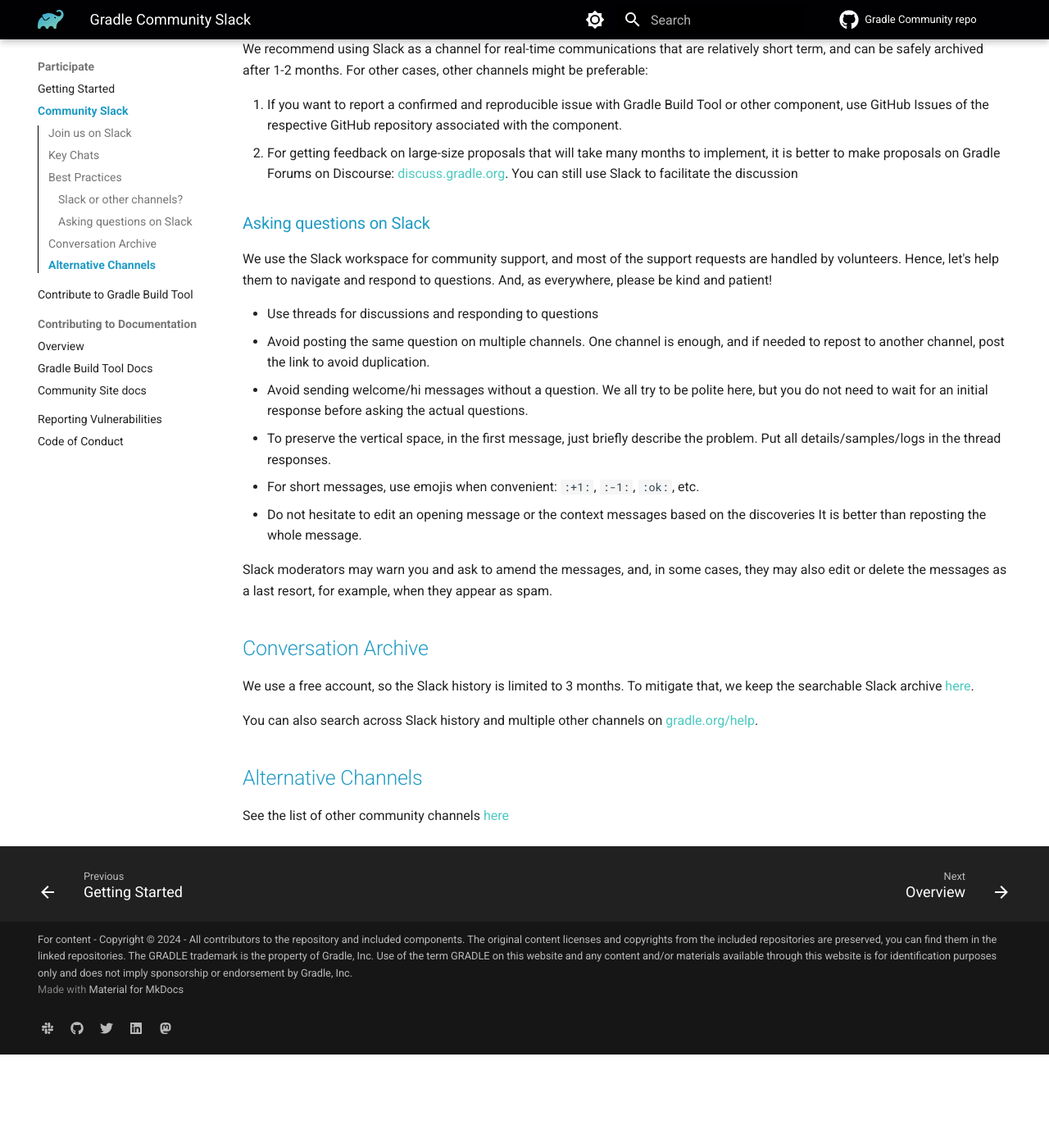
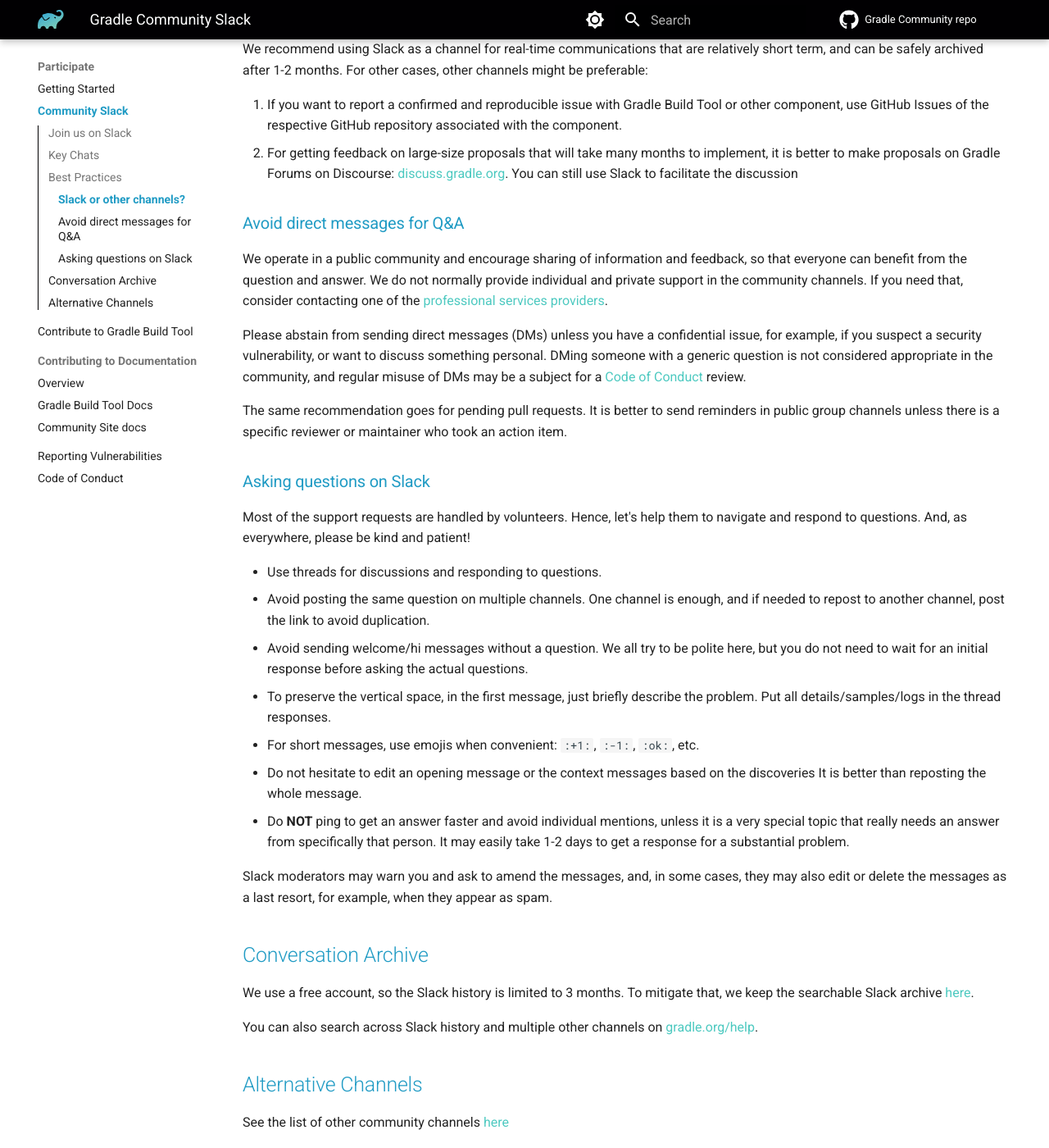
Before and after one commit to gradle/community, an MkDocs documentation site: the page built from docs/contributing/community-slack.md, in a window 1280 px wide and 1400 px high, scrolled down 778 px. Shown: the whole window at 82% size. Built offline with MkDocs 1.6.1 and Material for MkDocs 9.7.7, drawn with Linux system fonts in a browser that asks for light colours; plug-ins that fetch from the network failed and are left out; comment, search, counter and statistics services are not loaded; before the commit the page ends 2064 px from its top, so only the background shows below that.

Commit message:
Incorporate Slack engagement recommendations from @Vampire

```diff
--- a/docs/contributing/community-slack.md
+++ b/docs/contributing/community-slack.md
@@ -39,14 +39,30 @@ For other cases, other channels might be preferable:
    it is better to make proposals on Gradle Forums on Discourse: [discuss.gradle.org](https://discuss.gradle.org).
    You can still use Slack to facilitate the discussion
 
+### Avoid direct messages for Q&A
+
+We operate in a public community and encourage sharing of information and feedback,
+so that everyone can benefit from the question and answer.
+We do not normally provide individual and private support in the community channels.
+If you need that, consider contacting one of the [professional services providers](https://gradle.org/services/).
+
+Please abstain from sending direct messages (DMs) unless you have a confidential issue,
+for example, if you suspect a security vulnerability,
+or want to discuss something personal.
+DMing someone with a generic question is not considered appropriate in the community,
+and regular misuse of DMs may be a subject for a [Code of Conduct](https://gradle.org/conduct/) review.
+
+The same recommendation goes for pending pull requests.
+It is better to send reminders in public group channels
+unless there is a specific reviewer or maintainer who took an action item.
+
 ### Asking questions on Slack
 
-We use the Slack workspace for community support,
-and most of the support requests are handled by volunteers.
+Most of the support requests are handled by volunteers.
 Hence, let's help them to navigate and respond to questions.
 And, as everywhere, please be kind and patient!
 
-- Use threads for discussions and responding to questions
+- Use threads for discussions and responding to questions.
 - Avoid posting the same question on multiple channels.
   One channel is enough, and if needed to repost to another channel, post the link to avoid duplication.
 - Avoid sending welcome/hi messages without a question.
@@ -57,6 +73,9 @@ And, as everywhere, please be kind and patient!
 - For short messages, use emojis when convenient: `:+1:`, `:-1:`, `:ok:`, etc.
 - Do not hesitate to edit an opening message or the context messages based on the discoveries
   It is better than reposting the whole message.
+- Do **NOT** ping to get an answer faster and avoid individual mentions,
+  unless it is a very special topic that really needs an answer from specifically that person.
+  It may easily take 1-2 days to get a response for a substantial problem.
 
 Slack moderators may warn you and ask to amend the messages,
 and, in some cases, they may also edit or delete the messages as a last resort,
```
